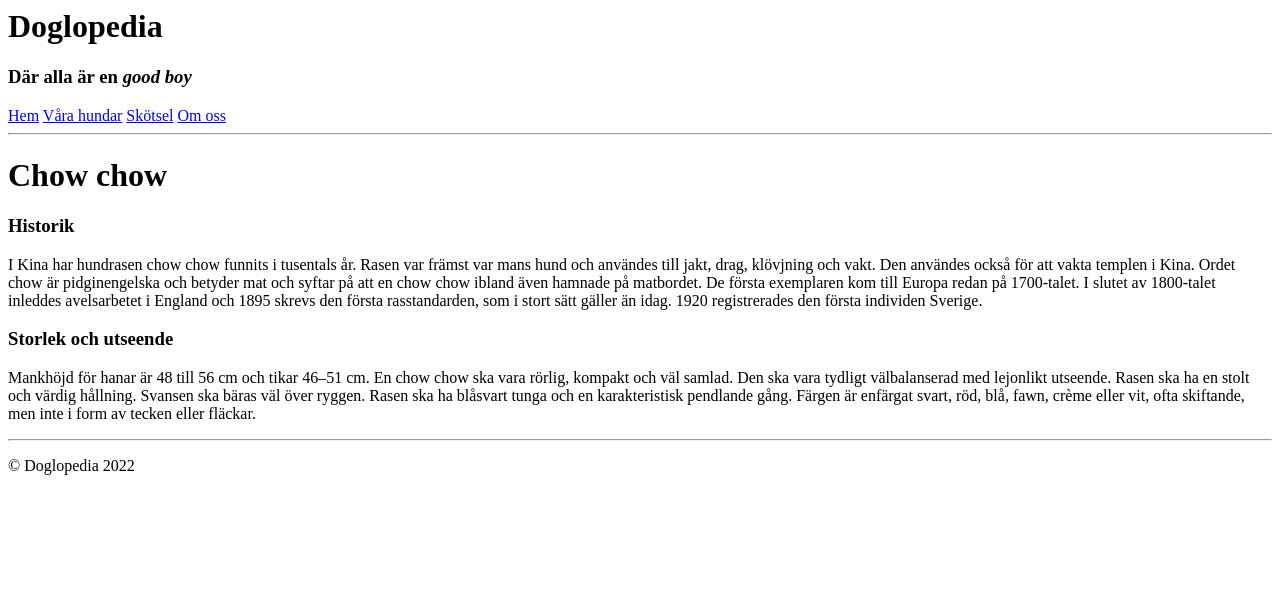
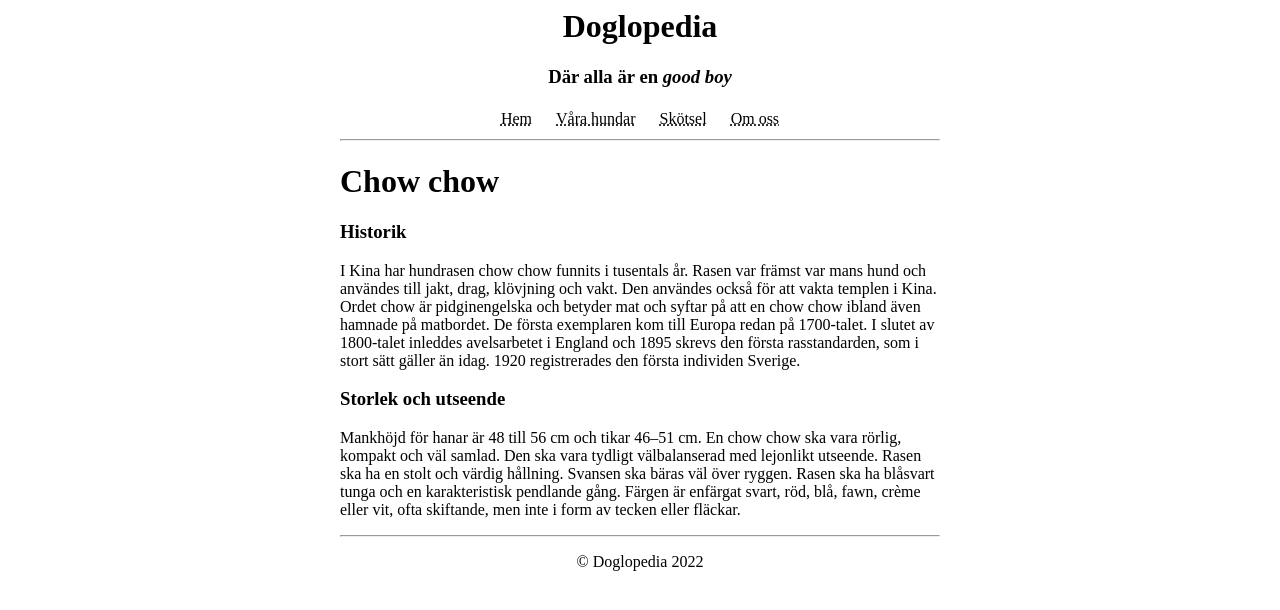
Before and after one commit to majaengwall/doglopedia, a plain HTML site: page index.html in a window 1280 px wide. Drawn offline with Linux system fonts and the light colour scheme.

Commit message:
centrerade containern

```diff
--- a/index.html
+++ b/index.html
@@ -3,6 +3,7 @@
     <meta charset="UTF-8">
     <meta http-equiv="X-UA-Compatible" content="IE=edge">
     <meta name="viewport" content="width=device-width, initial-scale=1.0">
+    <link rel="stylesheet" href="main.css">
     <title>Doglopedia</title>
 </head>
 <body>
@@ -11,13 +12,16 @@
             <h1>Doglopedia</h1>
             <h3>Där alla är en <i>good boy</i></h3>
         </div>
-        <nav>
-            <a href="#">Hem</a>
-            <a href="#">Våra hundar</a>
-            <a href="#">Skötsel</a>
-            <a href="#">Om oss</a>
-        </nav>
+        <table>
+            <tr>
+            <td><a href="#">Hem</a></td>
+            <td><a href="#">Våra hundar</a></td>
+            <td><a href="#">Skötsel</a></td>
+            <td><a href="#">Om oss</a></td>
+            </tr>
+        </table>
         <hr>
+
         <h1>Chow chow        </h1>
         <div class="image"></div>
 
@@ -28,8 +32,8 @@
         <p>Mankhöjd för hanar är 48 till 56 cm och tikar 46–51 cm. En chow chow ska vara rörlig, kompakt och väl samlad. Den ska vara tydligt välbalanserad med lejonlikt utseende. Rasen ska ha en stolt och värdig hållning. Svansen ska bäras väl över ryggen. Rasen ska ha blåsvart tunga och en karakteristisk pendlande gång. Färgen är enfärgat svart, röd, blå, fawn, crème eller vit, ofta skiftande, men inte i form av tecken eller fläckar.</p>
 
         <hr>
-        <p>© Doglopedia 2022</p>
-        </div>
+        <p class="copyright">© Doglopedia 2022</p>
+    </div>
 
 </body>
 </html>
--- a/main.css
+++ b/main.css
@@ -1,17 +1,26 @@
-body {
+image {
     background-image: url(img/hund.jpg);
 }
 
 .container {
     width: 600px;
+    margin: auto;
 }
 
 .titel {
     text-align: center;
 }
 
+table {
+    margin: auto;
+}
+
 a {
     text-decoration-style: dotted;
-    margin-left: 150px;
-    margin-right: 150px;
+    color: black;
+    padding: 10px;
 }
+
+.copyright {
+    text-align: center;
+}
```
